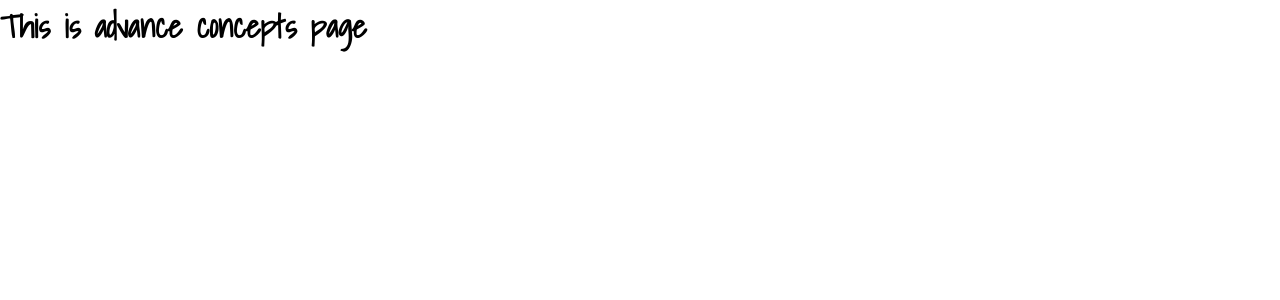
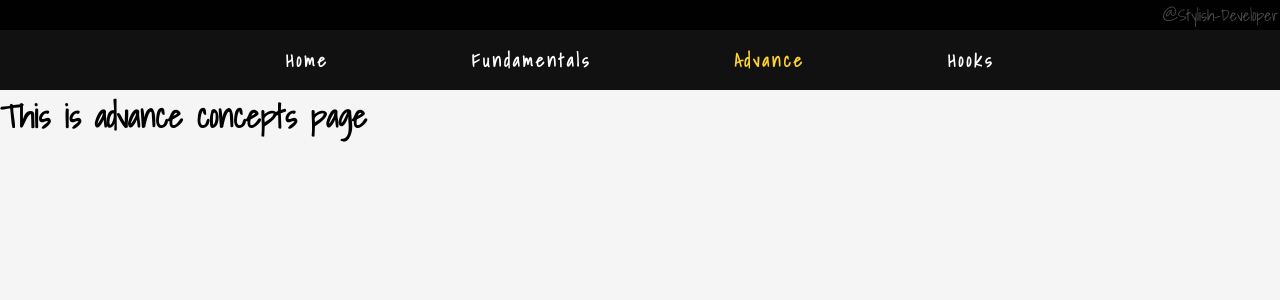
Before and after one commit to Stylish-Developer/react-advance, a React (Create React App) app: page /advance-concepts in a window 1280 px wide. Shown: the top 300 px of the page. Built offline with nearby package versions, Linux system fonts and the light colour scheme.

Commit message:
navbar is developed

```diff
--- a/src/App.js
+++ b/src/App.js
@@ -4,11 +4,13 @@ import FundamentalPage from "./components/fundamentalsPage/index";
 import AdvancePage from "./components/advancePage/index";
 import HooksPage from "./components/hooksPage/index";
 import Page404 from "./components/page404/index";
+import Header from "./components/layout/header";
 
 // -- root component
 const App = () => {
   return (
     <>
+      <Header />
       <Routes>
         <Route path="/" element={<Home />} />
         <Route path="fundamental-concepts" element={<FundamentalPage />} />
--- a/src/components/layout/header/index.js
+++ b/src/components/layout/header/index.js
@@ -0,0 +1,65 @@
+import { NavLink } from "react-router-dom";
+
+// -- Header component
+const Header = () => {
+  const navStyle = {
+    height: "60px",
+    width: "100%",
+    backgroundColor: "#111111",
+    display: "flex",
+    justifyContent: "space-evenly",
+    alignItems: "center",
+  };
+
+  const borderDiv = {
+    height: "30px",
+    width: "100%",
+    backgroundColor: "#010101",
+    textAlign: "right",
+    color: "#525252",
+    padding: 2,
+  };
+  const styles = ({ isActive }) => {
+    if (isActive) {
+      return {
+        color: "#FED230",
+        fontSize: "18px",
+        fontWeight: "600",
+        textDecoration: "none",
+        letterSpacing: 3,
+      };
+    } else {
+      return {
+        color: "#FFFFFF",
+        fontSize: "18px",
+        fontWeight: "600",
+        textDecoration: "none",
+        letterSpacing: 3,
+      };
+    }
+  };
+
+  return (
+    <>
+      <div style={borderDiv}>@Stylish-Developer</div>
+      <nav style={navStyle}>
+        <div></div>
+        <NavLink to="/" style={styles}>
+          Home
+        </NavLink>
+        <NavLink to="fundamental-concepts" style={styles}>
+          Fundamentals
+        </NavLink>
+        <NavLink to="advance-concepts" style={styles}>
+          Advance
+        </NavLink>
+        <NavLink to="hooks-concepts" style={styles}>
+          Hooks
+        </NavLink>
+        <div></div>
+      </nav>
+    </>
+  );
+};
+
+export default Header;
--- a/src/index.css
+++ b/src/index.css
@@ -10,6 +10,7 @@
 body {
   margin: 0;
   padding: 0;
+  background-color: #F5F5F5;
   font-family: 'Shadows Into Light', cursive, -apple-system, BlinkMacSystemFont, 'Segoe UI', 'Roboto', 'Oxygen',
     'Ubuntu', 'Cantarell', 'Fira Sans', 'Droid Sans', 'Helvetica Neue',
     sans-serif;
```
